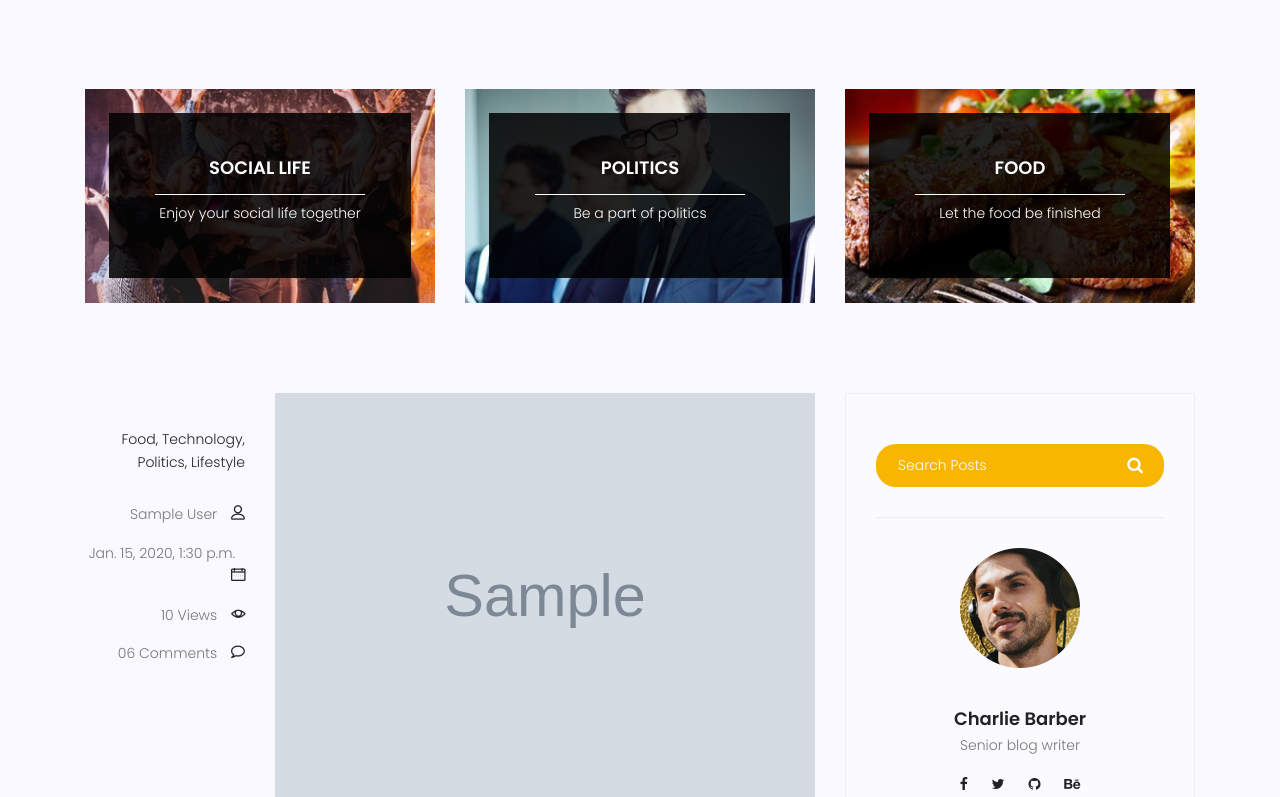
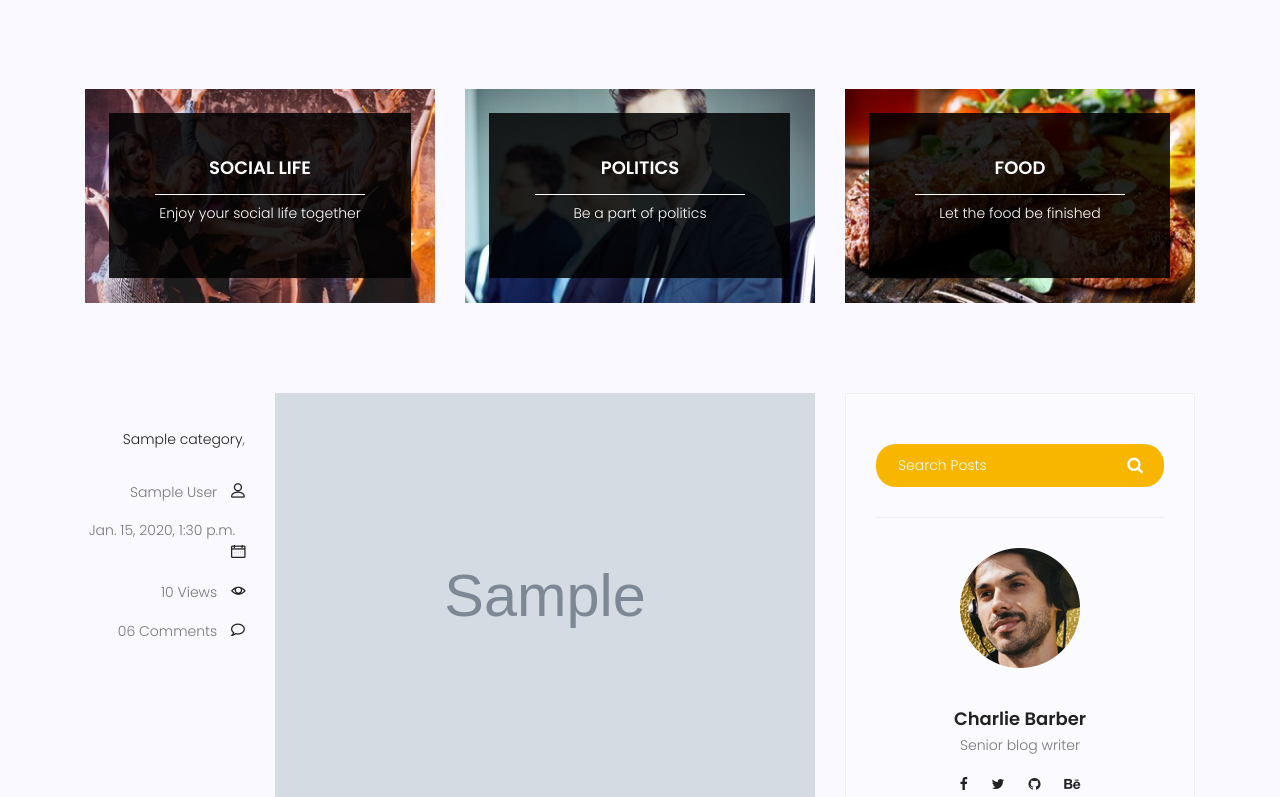
Before and after one commit to Mah6od/maktabkhooneh-django, a Django app: page /blog/ in a window 1280 px wide. Shown: the part 689-1486 px from the top of the page. Run offline with Django 5.2, Linux system fonts and the light colour scheme; tables that the repository leaves empty hold one stand-in row (values such as "Sample post"); grey boxes marked "Sample" are stand-in pictures; some libraries are stand-ins or nearby versions.

Commit message:
update files

```diff
--- a/blog/admin.py
+++ b/blog/admin.py
@@ -1,5 +1,5 @@
 from django.contrib import admin
-from blog.models import Post
+from blog.models import Post, Category
 
 # @admin.register(Post)
 class PostAdmin(admin.ModelAdmin):
@@ -11,4 +11,5 @@ class PostAdmin(admin.ModelAdmin):
     # ordering = ['-created_date']
     search_fields = ['title','content']
 
+admin.site.register(Category)
 admin.site.register(Post, PostAdmin)
--- a/blog/models.py
+++ b/blog/models.py
@@ -1,5 +1,12 @@
 from django.db import models
 from django.contrib.auth.models import User
+
+
+class Category(models.Model):
+    name = models.CharField(max_length=255)
+
+    def __str__(self):
+        return self.name
 
 # Create your models here.
 class Post(models.Model):
@@ -8,7 +15,7 @@ class Post(models.Model):
     title = models.CharField(max_length=255)
     content = models.TextField()
     # tags =
-    # category =
+    category = models.ManyToManyField(Category)
     counted_views = models.IntegerField(default=0)
     status = models.BooleanField(default=False)
     published_date = models.DateTimeField(null=True)
--- a/templates/blog/blog-home.html
+++ b/templates/blog/blog-home.html
@@ -171,10 +171,10 @@
 							<div class="single-post row">
 								<div class="col-lg-3  col-md-3 meta-details">
 									<ul class="tags">
-										<li><a href="#">Food,</a></li>
-										<li><a href="#">Technology,</a></li>
-										<li><a href="#">Politics,</a></li>
-										<li><a href="#">Lifestyle</a></li>
+										{% for cat in post.category.all %}
+										<li><a href="#">{{ cat.name }}</a></li>,
+										{% endfor %}
+
 									</ul>
 									<div class="user-details row">
 										<p class="user-name col-lg-12 col-md-12 col-6"><a href="#">{{post.author.get_full_name}}</a> <span class="lnr lnr-user"></span></p>
```
Also changed, not shown: blog/migrations/0005_category_post_category.py (added).
